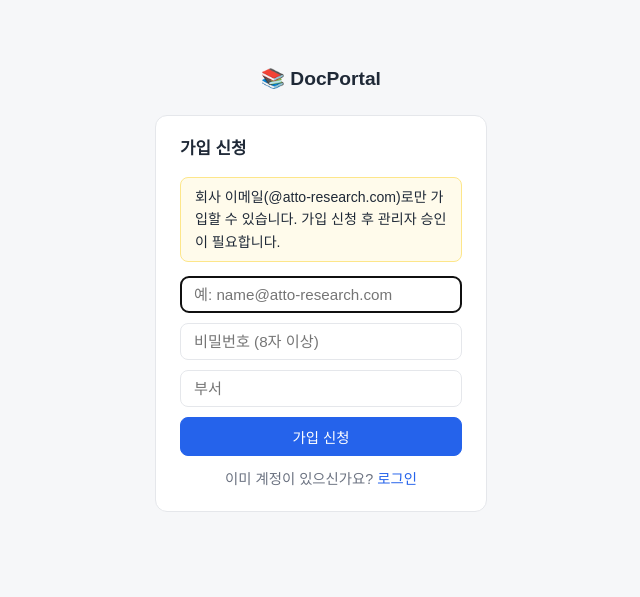
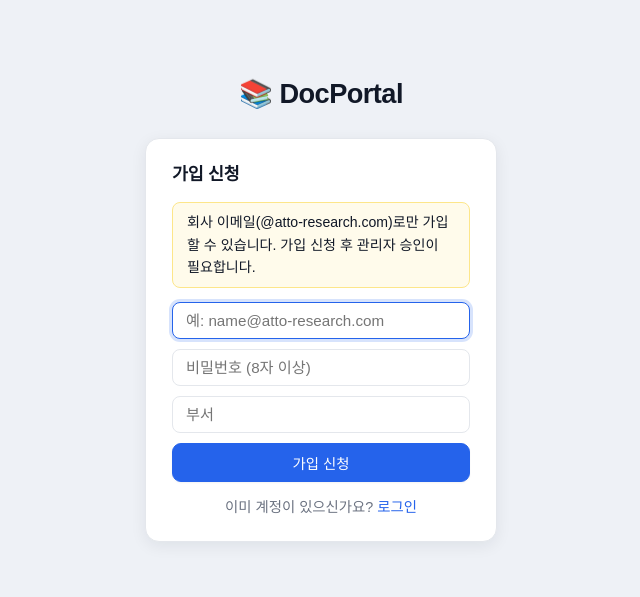
Before and after one commit to annayoon/docportal, a FastAPI app: page /signup in a window 1280 px wide. Shown: the top 597 px of the page, without its empty margins (319-959 px from the left). Run offline with FastAPI, Linux system fonts and the light colour scheme.

Commit message:
style: UI 디자인 리프레시 — 그림자·포커스·타이포·컴포넌트 정리
- 디자인 토큰 확장(shadow/radius/ring/primary-soft), 배경·텍스트 색 보정
- 헤더 반투명+블러, 검색창 pill 스타일, 버튼 hover/active 트랜지션
- 입력 포커스 링, 파일 선택 버튼 스타일링
- 카드/테이블/검색결과에 소프트 그림자와 hover, 테이블 행 hover
- 로그인·저장소·상세 페이지 위계 강화 (서버 렌더링 구조 유지)

Co-Authored-By: Claude Fable 5 <noreply@anthropic.com>

```diff
--- a/app/static/style.css
+++ b/app/static/style.css
@@ -1,13 +1,19 @@
 :root {
-  --bg: #f6f7f9;
+  --bg: #eef1f6;
   --card: #ffffff;
-  --text: #1f2937;
+  --text: #111827;
   --muted: #6b7280;
-  --border: #e5e7eb;
+  --border: #e4e7ec;
   --primary: #2563eb;
   --primary-dark: #1d4ed8;
+  --primary-soft: #eff4ff;
   --danger: #dc2626;
-  --mark: #fef08a;
+  --mark: #fde68a;
+  --radius: 14px;
+  --radius-sm: 9px;
+  --shadow-sm: 0 1px 2px rgba(16, 24, 40, 0.05);
+  --shadow-md: 0 4px 16px rgba(16, 24, 40, 0.07);
+  --ring: 0 0 0 3px rgba(37, 99, 235, 0.18);
 }
 * { box-sizing: border-box; }
 body {
@@ -16,81 +22,114 @@ body {
   background: var(--bg);
   color: var(--text);
   line-height: 1.6;
+  -webkit-font-smoothing: antialiased;
+  text-rendering: optimizeLegibility;
 }
 a { color: var(--primary); text-decoration: none; }
 a:hover { text-decoration: underline; }
+h1, h2, h3 { letter-spacing: -0.01em; }
 
 .topbar {
-  display: flex; align-items: center; gap: 16px;
-  padding: 12px 24px; background: var(--card);
+  display: flex; align-items: center; gap: 14px;
+  padding: 12px 24px; background: rgba(255, 255, 255, 0.85);
+  backdrop-filter: saturate(1.6) blur(8px);
   border-bottom: 1px solid var(--border);
   position: sticky; top: 0; z-index: 10;
+  box-shadow: var(--shadow-sm);
 }
-.brand { font-size: 1.2rem; font-weight: 700; color: var(--text); white-space: nowrap; }
+.brand { font-size: 1.22rem; font-weight: 800; color: var(--text); white-space: nowrap; letter-spacing: -0.02em; }
 .brand:hover { text-decoration: none; }
 .searchbox { flex: 1; display: flex; gap: 8px; max-width: 560px; }
 .searchbox input {
-  flex: 1; padding: 8px 14px; border: 1px solid var(--border);
-  border-radius: 8px; font-size: 0.95rem;
+  flex: 1; padding: 9px 15px; border: 1px solid var(--border);
+  border-radius: 999px; font-size: 0.95rem; background: var(--bg);
+  transition: box-shadow 0.15s, border-color 0.15s, background 0.15s;
+}
+.searchbox input:focus {
+  outline: none; border-color: var(--primary); background: var(--card); box-shadow: var(--ring);
 }
 .searchbox button, .btn {
-  padding: 8px 14px; border: 1px solid var(--border); border-radius: 8px;
-  background: var(--card); color: var(--text); font-size: 0.9rem;
+  padding: 8px 14px; border: 1px solid var(--border); border-radius: var(--radius-sm);
+  background: var(--card); color: var(--text); font-size: 0.9rem; font-weight: 500;
   cursor: pointer; display: inline-block; white-space: nowrap;
+  transition: background 0.15s, border-color 0.15s, box-shadow 0.15s, transform 0.05s;
 }
-.btn:hover, .searchbox button:hover { background: var(--bg); text-decoration: none; }
-.btn.primary { background: var(--primary); border-color: var(--primary); color: #fff; }
-.btn.primary:hover { background: var(--primary-dark); }
-.btn.danger { color: var(--danger); border-color: var(--danger); }
-.btn.danger:hover { background: #fef2f2; }
+.btn:hover, .searchbox button:hover { background: var(--bg); text-decoration: none; border-color: #d3d8e0; }
+.btn:active, .searchbox button:active { transform: translateY(1px); }
+.btn.primary { background: var(--primary); border-color: var(--primary); color: #fff; box-shadow: var(--shadow-sm); }
+.btn.primary:hover { background: var(--primary-dark); border-color: var(--primary-dark); }
+.btn.danger { color: var(--danger); border-color: #f0c2c2; }
+.btn.danger:hover { background: #fef2f2; border-color: var(--danger); }
 
-.container { max-width: 960px; margin: 24px auto; padding: 0 24px; }
-.footer { text-align: center; color: var(--muted); font-size: 0.8rem; padding: 32px 0; }
+.container { max-width: 960px; margin: 28px auto; padding: 0 24px; }
+.footer { text-align: center; color: var(--muted); font-size: 0.8rem; padding: 40px 0; }
 
 .upload-card, .editor {
   background: var(--card); border: 1px solid var(--border);
-  border-radius: 12px; padding: 20px 24px; margin-bottom: 28px;
+  border-radius: var(--radius); padding: 22px 26px; margin-bottom: 28px;
+  box-shadow: var(--shadow-sm);
 }
-.upload-card h2, .editor h2, .section-head h2 { margin: 0 0 12px; font-size: 1.05rem; }
+.upload-card h2, .editor h2, .section-head h2 { margin: 0 0 14px; font-size: 1.08rem; font-weight: 700; }
 .upload-form { display: flex; flex-wrap: wrap; gap: 8px; align-items: center; }
 .upload-form input[type="text"] {
-  padding: 8px 12px; border: 1px solid var(--border); border-radius: 8px; flex: 1; min-width: 140px;
+  padding: 9px 13px; border: 1px solid var(--border); border-radius: var(--radius-sm);
+  flex: 1; min-width: 140px; transition: box-shadow 0.15s, border-color 0.15s;
 }
-.upload-hint { color: var(--muted); font-size: 0.82rem; margin: 8px 0 0; }
+.upload-form input[type="text"]:focus, .editor-form input:focus, .editor-form textarea:focus {
+  outline: none; border-color: var(--primary); box-shadow: var(--ring);
+}
+.upload-form input[type="file"] {
+  font-size: 0.9rem; color: var(--muted);
+}
+.upload-form input[type="file"]::file-selector-button {
+  padding: 7px 13px; margin-right: 10px; border: 1px solid var(--border);
+  border-radius: var(--radius-sm); background: var(--card); color: var(--text);
+  font-weight: 500; cursor: pointer; transition: background 0.15s;
+}
+.upload-form input[type="file"]::file-selector-button:hover { background: var(--bg); }
+.upload-hint { color: var(--muted); font-size: 0.82rem; margin: 10px 0 0; }
 
-.section-head { display: flex; align-items: baseline; gap: 16px; flex-wrap: wrap; margin-bottom: 8px; }
+.section-head { display: flex; align-items: baseline; gap: 16px; flex-wrap: wrap; margin-bottom: 12px; }
 .section-head .count { color: var(--muted); font-weight: 400; font-size: 0.9rem; }
 .chips { display: flex; gap: 6px; flex-wrap: wrap; }
 .chip {
-  padding: 3px 12px; border-radius: 999px; border: 1px solid var(--border);
+  padding: 4px 13px; border-radius: 999px; border: 1px solid var(--border);
   background: var(--card); color: var(--muted); font-size: 0.85rem;
+  transition: background 0.15s, border-color 0.15s, color 0.15s;
 }
 .chip.active { background: var(--primary); border-color: var(--primary); color: #fff; }
-.chip:hover { text-decoration: none; border-color: var(--primary); }
+.chip:hover { text-decoration: none; border-color: var(--primary); color: var(--primary); }
+.chip.active:hover { color: #fff; }
 
 .doc-table {
   width: 100%; border-collapse: collapse; background: var(--card);
-  border: 1px solid var(--border); border-radius: 12px; overflow: hidden;
+  border: 1px solid var(--border); border-radius: var(--radius); overflow: hidden;
+  box-shadow: var(--shadow-sm);
 }
-.doc-table th, .doc-table td { padding: 10px 14px; text-align: left; font-size: 0.92rem; }
-.doc-table thead { background: var(--bg); color: var(--muted); font-size: 0.85rem; }
-.doc-table tbody tr { border-top: 1px solid var(--border); }
-.doc-table tr.current { background: #eff6ff; }
+.doc-table th, .doc-table td { padding: 12px 16px; text-align: left; font-size: 0.92rem; }
+.doc-table thead { background: #f8fafc; color: var(--muted); font-size: 0.82rem; text-transform: none; letter-spacing: 0.02em; }
+.doc-table tbody tr { border-top: 1px solid var(--border); transition: background 0.12s; }
+.doc-table tbody tr:hover { background: #f8fafc; }
+.doc-table tbody td a { font-weight: 600; }
+.doc-table tr.current { background: var(--primary-soft); }
 .tags { color: var(--muted); font-size: 0.8rem; margin-left: 8px; }
 
 .badge {
-  display: inline-block; padding: 1px 8px; border-radius: 999px;
-  font-size: 0.75rem; background: var(--bg); color: var(--muted);
+  display: inline-block; padding: 2px 9px; border-radius: 999px;
+  font-size: 0.74rem; font-weight: 600; background: var(--bg); color: var(--muted);
   border: 1px solid var(--border); vertical-align: middle;
 }
 .badge.wiki { background: #ecfdf5; color: #047857; border-color: #a7f3d0; }
-.badge.latest { background: #eff6ff; color: var(--primary); border-color: #bfdbfe; }
+.badge.latest { background: var(--primary-soft); color: var(--primary); border-color: #bfdbfe; }
 .badge.dept { background: #fdf4ff; color: #a21caf; border-color: #f5d0fe; }
 
-.empty { color: var(--muted); padding: 32px; text-align: center; }
+.empty {
+  color: var(--muted); padding: 44px 32px; text-align: center;
+  background: var(--card); border: 1px dashed var(--border); border-radius: var(--radius);
+}
 
 .doc-detail .doc-head { margin-bottom: 24px; }
-.doc-detail h1 { margin: 0 0 8px; font-size: 1.5rem; }
+.doc-detail h1 { margin: 0 0 8px; font-size: 1.6rem; font-weight: 800; }
 .doc-meta { color: var(--muted); font-size: 0.85rem; display: flex; gap: 10px; flex-wrap: wrap; }
 .doc-actions { display: flex; gap: 8px; margin-top: 14px; align-items: center; }
 .doc-actions form { margin: 0; }
@@ -115,9 +154,11 @@ a:hover { text-decoration: underline; }
 .result-list { list-style: none; padding: 0; margin: 0; display: flex; flex-direction: column; gap: 12px; }
 .result-list li {
   background: var(--card); border: 1px solid var(--border);
-  border-radius: 12px; padding: 14px 20px;
+  border-radius: var(--radius); padding: 16px 22px; box-shadow: var(--shadow-sm);
+  transition: box-shadow 0.15s, transform 0.05s;
 }
-.result-title { font-size: 1.05rem; font-weight: 600; margin-right: 6px; }
+.result-list li:hover { box-shadow: var(--shadow-md); }
+.result-title { font-size: 1.05rem; font-weight: 700; margin-right: 6px; }
 .snippet { margin: 6px 0; color: var(--muted); font-size: 0.9rem; }
 mark { background: var(--mark); padding: 0 2px; border-radius: 2px; }
 
@@ -144,9 +185,11 @@ mark { background: var(--mark); padding: 0 2px; border-radius: 2px; }
 .related { margin-bottom: 28px; }
 .related-list { list-style: none; padding: 0; margin: 8px 0 0; display: flex; flex-direction: column; gap: 6px; }
 .related-list li {
-  background: var(--card); border: 1px solid var(--border); border-radius: 10px;
-  padding: 8px 16px; display: flex; align-items: center; gap: 8px; flex-wrap: wrap;
+  background: var(--card); border: 1px solid var(--border); border-radius: var(--radius-sm);
+  padding: 10px 16px; display: flex; align-items: center; gap: 8px; flex-wrap: wrap;
+  box-shadow: var(--shadow-sm); transition: box-shadow 0.15s;
 }
+.related-list li:hover { box-shadow: var(--shadow-md); }
 .related-list .overlap { color: var(--muted); font-size: 0.8rem; margin-left: auto; }
 .empty-inline { color: var(--muted); font-size: 0.9rem; margin: 6px 0; }
 
@@ -171,27 +214,29 @@ mark { background: var(--mark); padding: 0 2px; border-radius: 2px; }
 .user-chip { color: var(--muted); font-size: 0.85rem; white-space: nowrap; }
 .inline-form { display: inline-block; margin: 0; }
 
-.auth-container { max-width: 380px; display: flex; flex-direction: column; align-items: center; gap: 20px; margin-top: 64px; }
-.auth-card { width: 100%; }
-.auth-switch { text-align: center; margin: 12px 0 0; font-size: 0.9rem; color: var(--muted); }
+.auth-container { max-width: 400px; display: flex; flex-direction: column; align-items: center; gap: 22px; margin-top: 72px; }
+.auth-container .brand { font-size: 1.7rem; }
+.auth-card { width: 100%; box-shadow: var(--shadow-md); }
+.auth-switch { text-align: center; margin: 14px 0 0; font-size: 0.9rem; color: var(--muted); }
 .notice.error { background: #fef2f2; border-color: #fecaca; color: var(--danger); }
 
 .admin-actions { display: flex; gap: 6px; flex-wrap: wrap; }
 
 .stat-grid {
   display: grid; grid-template-columns: repeat(auto-fit, minmax(170px, 1fr));
-  gap: 12px; margin: 12px 0 32px;
+  gap: 14px; margin: 14px 0 36px;
 }
 .stat-card {
-  background: var(--card); border: 1px solid var(--border); border-radius: 12px;
-  padding: 16px 20px;
+  background: var(--card); border: 1px solid var(--border); border-radius: var(--radius);
+  padding: 18px 22px; box-shadow: var(--shadow-sm);
 }
-.stat-value { font-size: 1.35rem; font-weight: 700; }
-.stat-label { color: var(--muted); font-size: 0.85rem; margin-top: 2px; }
+.stat-value { font-size: 1.4rem; font-weight: 800; color: var(--primary); letter-spacing: -0.02em; }
+.stat-label { color: var(--muted); font-size: 0.85rem; margin-top: 3px; }
 .bar-cell { width: 40%; }
 .bar {
-  height: 10px; border-radius: 999px; background: var(--primary);
-  min-width: 2px; opacity: 0.75;
+  height: 10px; border-radius: 999px;
+  background: linear-gradient(90deg, var(--primary), #60a5fa);
+  min-width: 2px;
 }
 
 .bell { position: relative; }
```
